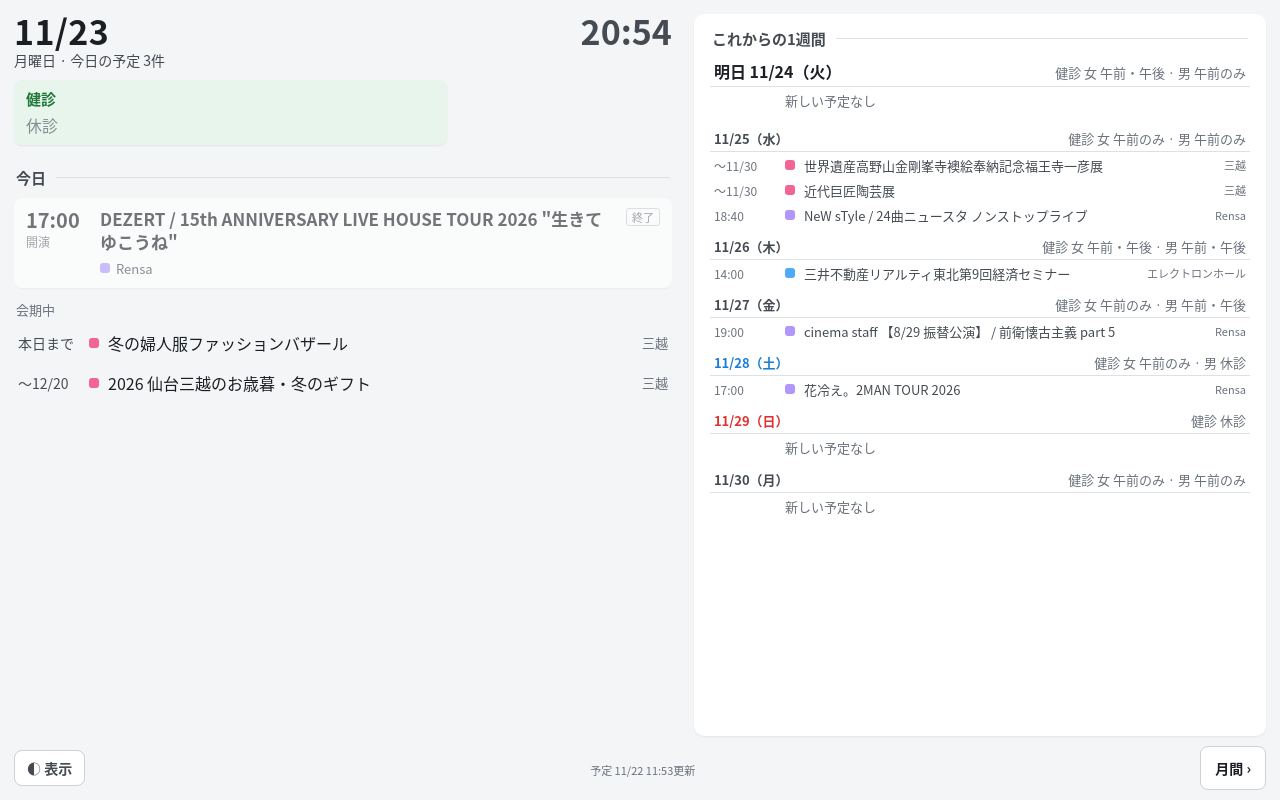
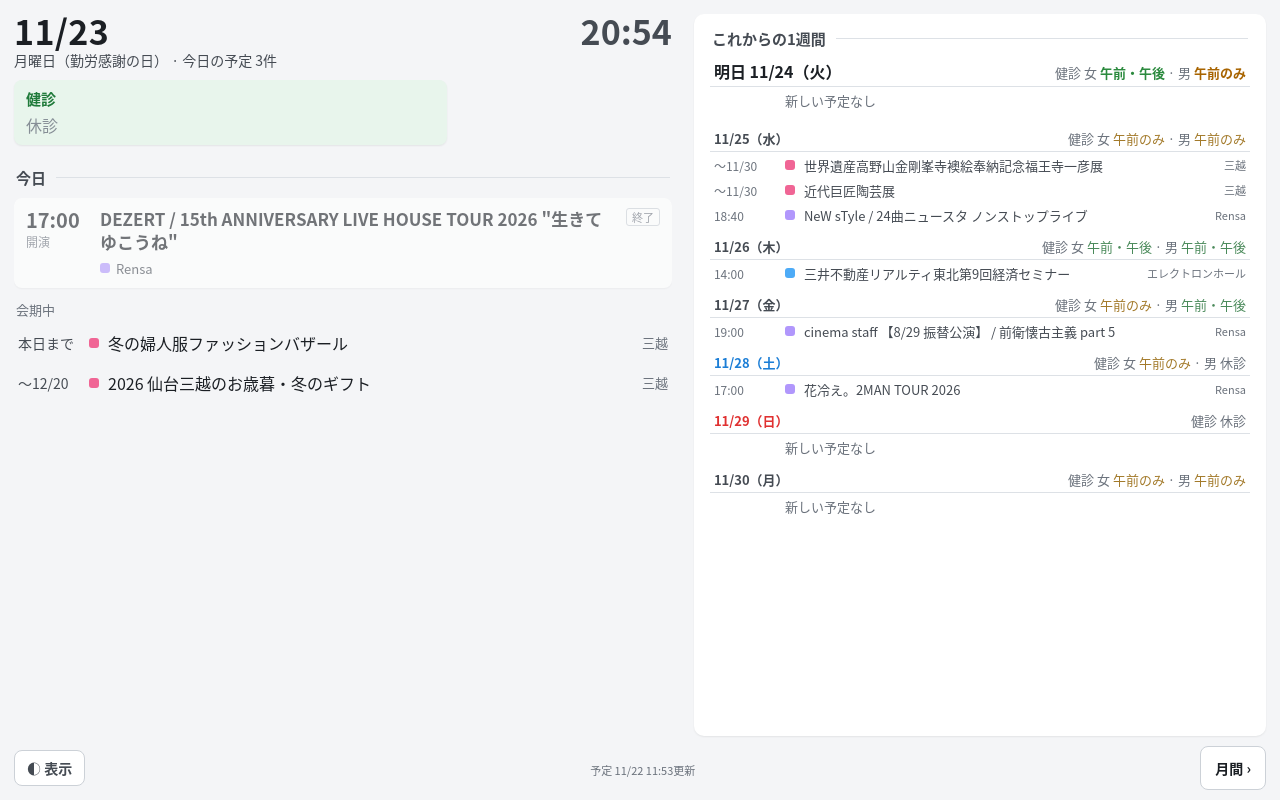
Before and after one commit to everydaylogic/jozenji-calendar, a plain HTML site: page docs/index.html in a window 1280 px wide. Drawn offline with Linux system fonts and the light colour scheme; no server answers.

Commit message:
祝日に色を付ける。1週間の健診にも色を付ける
- 祝日（振替休日・国民の休日を含む）は日曜と同じ赤。内閣府の決まりからページ内で計算（2026・2027年の公表一覧と一致を確認）
- 今日の見出し・1週間の一覧・月間の選んだ日の欄に祝日名を出す
- 1週間の健診：緑＝午前・午後、黄＝午前のみ（明日ははっきり、明後日以降は控えめ）

Co-Authored-By: Claude Opus 5.5 <noreply@anthropic.com>
Claude-Session: https://claude.ai/code/session_012qprjf1E5sBSJY4TjdCXMR

```diff
--- a/docs/index.html
+++ b/docs/index.html
@@ -283,6 +283,19 @@ footer .thmenu{left:0;right:auto}
 .dayg:not(.tmr) .arow .when{font-size:12px;color:var(--muted)}
 .dayg:not(.tmr) .arow .name{font-size:13px;color:var(--sub)}
 .dayg:not(.tmr) .arow .vn{font-size:11px}
+
+/* 1週間の健診の色：今日の欄・月間と同じ意味（緑＝午前・午後、黄＝午前のみ、灰＝休診）。明後日以降は控えめ、明日ははっきり */
+.dayh .cl b{font-weight:400}
+.dayh .cl .full{color:#5c9e6c}
+.dayh .cl .am{color:#b89548}
+.dayg.tmr .dayh .cl .full{color:#6cc47e;font-weight:700}
+.dayg.tmr .dayh .cl .am{color:#e6b84c;font-weight:700}
+[data-theme="light"] .dayh .cl .full{color:#4a8a5a}
+[data-theme="light"] .dayh .cl .am{color:#a37a2a}
+[data-theme="light"] .dayg.tmr .dayh .cl .full{color:#2b8a3e}
+[data-theme="light"] .dayg.tmr .dayh .cl .am{color:#a86400}
+/* 祝日名 */
+.dayh .hol{font-size:12px;font-weight:400}
 </style>
 </head>
 <body>
@@ -347,6 +360,38 @@ footer .thmenu{left:0;right:auto}
   }
   const pad = n => String(n).padStart(2, '0');
   const iso = (y, m, d) => `${y}-${pad(m)}-${pad(d)}`;
+  // ===== 日本の祝日 =====
+  // 内閣府「国民の祝日」の決まりから計算する（外のデータに頼らない）。春分・秋分の日は1980〜2099年の近似式。
+  // 振替休日（祝日が日曜なら、次の祝日でない日）と、国民の休日（祝日にはさまれた平日）も含む
+  const holidayCache = {};
+  const dowOfIso = s => { const [y, m, d] = s.split('-').map(Number); return new Date(Date.UTC(y, m - 1, d)).getUTCDay(); };
+  function holidaysOf(y) {
+    if (holidayCache[y]) return holidayCache[y];
+    const H = {}, at = (m, d) => `${y}-${pad(m)}-${pad(d)}`;
+    const nthMonday = (m, n) => { const w = new Date(Date.UTC(y, m - 1, 1)).getUTCDay(); return 1 + ((8 - w) % 7) + (n - 1) * 7; };
+    [[1, 1, '元日'], [2, 11, '建国記念の日'], [2, 23, '天皇誕生日'], [4, 29, '昭和の日'], [5, 3, '憲法記念日'], [5, 4, 'みどりの日'],
+     [5, 5, 'こどもの日'], [8, 11, '山の日'], [11, 3, '文化の日'], [11, 23, '勤労感謝の日']].forEach(([m, d, n]) => { H[at(m, d)] = n; });
+    H[at(1, nthMonday(1, 2))] = '成人の日';
+    H[at(7, nthMonday(7, 3))] = '海の日';
+    H[at(9, nthMonday(9, 3))] = '敬老の日';
+    H[at(10, nthMonday(10, 2))] = 'スポーツの日';
+    const k = Math.floor((y - 1980) / 4);
+    H[at(3, Math.floor(20.8431 + 0.242194 * (y - 1980)) - k)] = '春分の日';
+    H[at(9, Math.floor(23.2488 + 0.242194 * (y - 1980)) - k)] = '秋分の日';
+    Object.keys(H).forEach(d => {   // 国民の休日
+      const mid = addDays(d, 1);
+      if (!H[mid] && H[addDays(d, 2)] && dowOfIso(mid) !== 0) H[mid] = '国民の休日';
+    });
+    Object.keys(H).sort().forEach(d => {   // 振替休日
+      if (dowOfIso(d) !== 0) return;
+      let x = addDays(d, 1);
+      while (H[x]) x = addDays(x, 1);
+      H[x] = '振替休日';
+    });
+    return (holidayCache[y] = H);
+  }
+  const holidayName = ds => holidaysOf(+ds.slice(0, 4))[ds] || '';
+
   function addDays(isoDate, n) {
     const [y, m, d] = isoDate.split('-').map(Number);
     const t = new Date(Date.UTC(y, m - 1, d + n));
@@ -518,7 +563,9 @@ footer .thmenu{left:0;right:auto}
     const total = timed.length + ongoing.length;
     renderWx(today, n);
     renderClinic(today, n);
-    document.getElementById('w').textContent = data ? `${WEEK[n.wd]}曜日 · 今日の予定 ${total}件` : `${WEEK[n.wd]}曜日`;
+    const hol = holidayName(today);
+    const wtxt = `${WEEK[n.wd]}曜日${hol ? `（${hol}）` : ''}`;
+    document.getElementById('w').textContent = data ? `${wtxt} · 今日の予定 ${total}件` : wtxt;
 
     const badges = document.getElementById('badges');
     badges.textContent = '';
@@ -756,7 +803,7 @@ footer .thmenu{left:0;right:auto}
   }
 
   // これからの1週間（明日〜6日後）。日ごとに、その日に始まる予定を並べる
-  const CL_TEXT = { open: '午前・午後', pm_closed: '午前のみ', closed: '休診' };
+  const CL_WORD = { full: '午前・午後', am: '午前のみ', shut: '休診' };
   const SHORT = { rensa: 'Rensa', 'miyagi-hall': 'エレクトロンホール', mitsukoshi: '三越', kotodai: '勾当台公園' };
   const shortVenue = (sid, S) => SHORT[sid] || (S[sid] || {}).name || '';
   function renderAhead(today) {
@@ -773,12 +820,18 @@ footer .thmenu{left:0;right:auto}
       const [y, m, d] = day.split('-').map(Number);
       const wd = new Date(Date.UTC(y, m - 1, d)).getUTCDay();
       const g = el('div', 'dayg' + (k === 1 ? ' tmr' : ''));   // 明日は大きく、明後日以降は控えめに
-      const hd = el('div', 'dayh' + (wd === 0 ? ' sun' : wd === 6 ? ' sat' : ''), `${k === 1 ? '明日 ' : ''}${m}/${d}（${WEEK[wd]}）`);
+      const hol = holidayName(day);
+      const hd = el('div', 'dayh' + (wd === 0 || hol ? ' sun' : wd === 6 ? ' sat' : ''), `${k === 1 ? '明日 ' : ''}${m}/${d}（${WEEK[wd]}）`);
+      if (hol) hd.append(el('span', 'hol', hol));
       const st = c && c.days && c.days[day];
       if (st && st.some(Boolean)) {
         const cl = el('span', 'cl');
-        const parts = st.map((s, i) => `${(c.floors[i] || '').replace(/（.*/, '').replace('性', '')} ${s === 'pm_closed' || (s === 'open' && wd === 6) ? '午前のみ' : CL_TEXT[s] || '－'}`);
-        cl.append(el('span', '', '健診 '), document.createTextNode(parts.join(' · ')));
+        cl.append(el('span', '', '健診 '));
+        st.forEach((s, i) => {
+          const kind = s === 'open' && wd !== 6 ? 'full' : (s === 'open' || s === 'pm_closed') ? 'am' : 'shut';
+          if (i) cl.append(document.createTextNode(' · '));
+          cl.append(document.createTextNode((c.floors[i] || '').replace(/（.*/, '').replace('性', '') + ' '), el('b', kind, CL_WORD[kind]));
+        });
         if (st.every(s => s === 'closed')) { cl.className = 'cl off'; cl.textContent = '健診 休診'; }
         hd.append(cl);
       }
```
Also changed, not shown: docs/calendar.html (+40 -1 lines).
